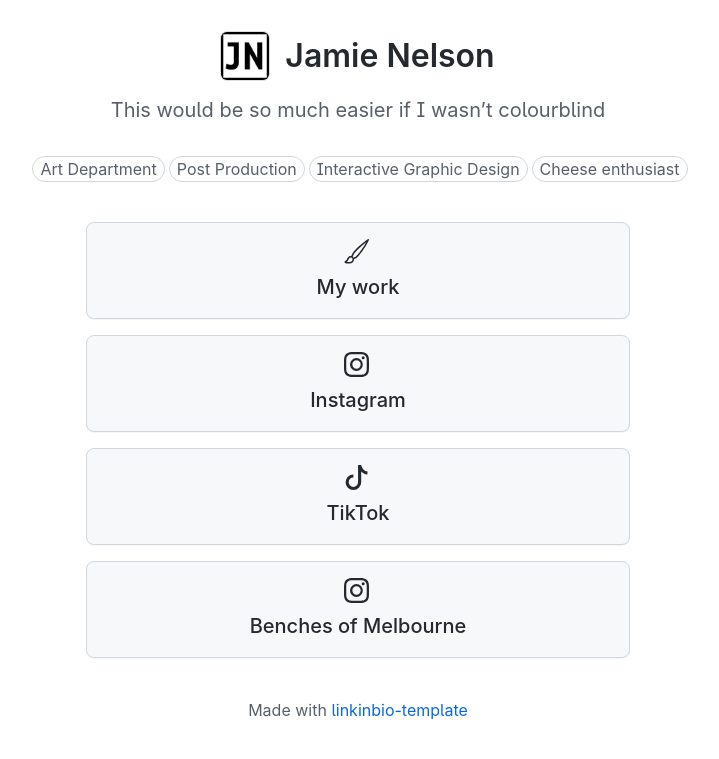
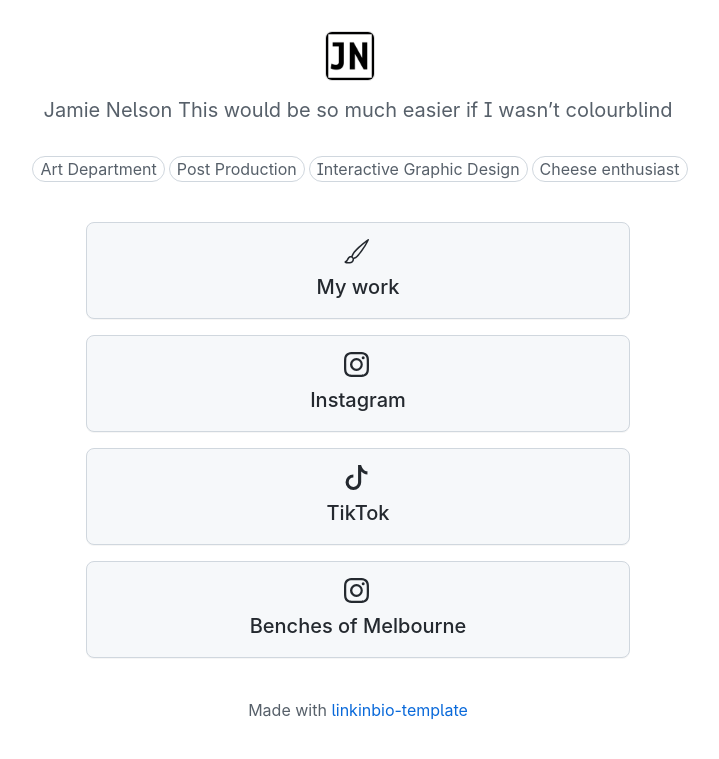
Before and after one commit to jmenelsn/bio, a Jekyll site: the page built from index.md, in a window 1280 px wide. Shown: the top 759 px of the page, without its empty margins (282-1001 px from the left). Built offline with Jekyll 4.4.1, drawn with Linux system fonts in a browser that asks for light colours; our own code applies the rules of GitHub Pages for plain Markdown files.

```diff
--- a/index.md
+++ b/index.md
@@ -1,8 +1,9 @@
 ---
-avatar-name: "Jamie Nelson"
+avatar-name: ""
 avatar-url: "assets/img/avatar.jpg"
 avatar-alt-text: "the initials JN in a lil box"
 interest-prefix: ""
 ---
-
-This would be so much easier if I wasn't colourblind
+Jamie Nelson
+This would be so much easier
+if I wasn't colourblind
```
